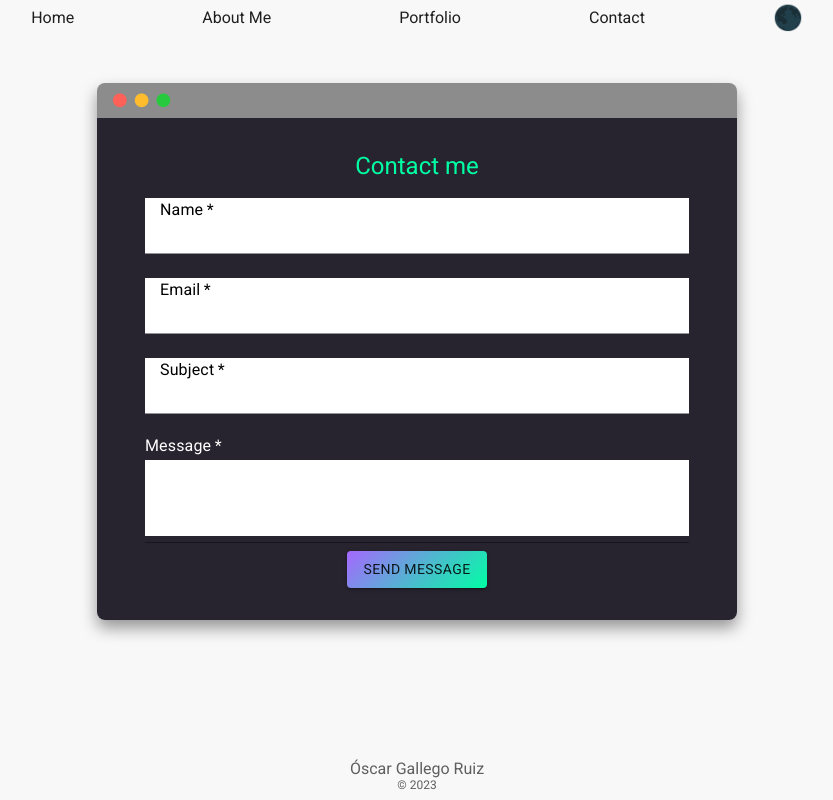
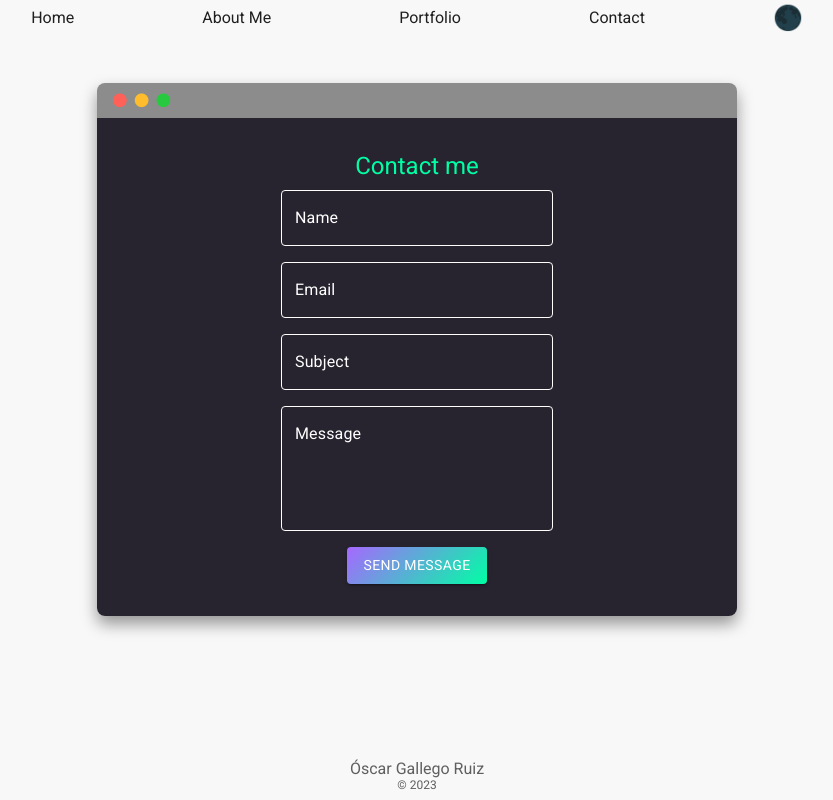
Before and after one commit to garbarok/ReactPortfolioTemplate, a React (Vite) app: page /contact in a window 1280 px wide. Shown: the whole page, without its empty margins (223-1056 px from the left). Built offline with nearby package versions, Linux system fonts and the light colour scheme.

Commit message:
Refactor Contact Form

```diff
--- /dev/null
+++ b/src/components/contact/CommonInputStyles.js
@@ -0,0 +1,31 @@
+const commonInputStyles = {
+  sx: {
+    '& .MuiOutlinedInput-root': {
+      '& fieldset': {
+        borderColor: 'white', // Border color
+      },
+      '&:hover fieldset': {
+        borderColor: 'white', // Border color on hover
+      },
+      '&.Mui-focused fieldset': {
+        borderColor: 'white', // Border color when focused
+      },
+    },
+    '& .MuiInputLabel-root': {
+      color: 'white', // Label color
+      '&.Mui-focused': {
+        color: 'white', // Label color when focused
+      },
+    },
+    '& .MuiInputBase-input': {
+      color: 'white', // Input text color
+    },
+    backgroundColor: 'transparent', // Change as needed
+    fullWidth: true,
+    margin: 'normal',
+    variant: 'outlined',
+    required: true,
+  },
+};
+
+export default commonInputStyles;
--- a/src/components/contact/ContactForm.jsx
+++ b/src/components/contact/ContactForm.jsx
@@ -1,149 +1,79 @@
+import { useState } from 'react';
+import useForm from '../../hooks/useForm';
+import { TextField, Button, Snackbar, Typography, Stack } from '@mui/material';
 import styles from "./ContactForm.module.scss";
-import {
-  Snackbar,
-  Typography,
-  TextField,
-  Button,
-  withStyles,
-} from "@material-ui/core";
-import * as React from "react";
-import { useState } from "react";
+import commonInputStyles from './CommonInputStyles';
 
-const CustomOutlinedInput = withStyles(() => ({
-  root: {
-    "& .MuiOutlinedInput-root": {
-      "& fieldset": {
-        borderColor: "black",
-      },
-      "&:hover fieldset": {
-        borderColor: "black",
-      },
-      "&.Mui-focused fieldset": {
-        borderColor: "black",
-      },
-    },
-    "& .MuiInputLabel-root": {
-      color: "black",
-      "&.Mui-focused": {
-        color: "black",
-      },
-      transform: "translate(15px, 4px) scale(1)", // Adjust these values
-    },
-    "& .MuiInputLabel-filled": {
-      transform: "translate(15px, 4px) scale(1)", // Adjust these values
-    },
-    "& .MuiInputBase-inputMultiline": {
-      backgroundColor: "white",
-    },
-  },
-}))(TextField);
-
-const MessageInput = withStyles(() => ({
-  root: {
-    "& .MuiInputLabel-root": {
-      color: "white",
-      placeholder: "black",
-      "&.Mui-focused": {
-        color: "white",
-      },
-      transform: "translate(0, 0) scale(1)",
-    },
-    "& .MuiInputBase-inputMultiline": {
-      backgroundColor: "white",
-    },
-  },
-}))(TextField);
-
-const commonInputStyles = {
-  fullWidth: true,
-  margin: "normal",
-  variant: "filled",
-  required: true,
-  inputProps: { style: { backgroundColor: "white" } },
-};
 
 export default function ContactForm() {
+  const initialForm = { name: '', email: '', subject: '', message: '' };
   const [snackbarOpen, setSnackbarOpen] = useState(false);
-  const [snackbarMessage, setSnackbarMessage] = useState("");
+  const [snackbarMessage, setSnackbarMessage] = useState('');
+  const { formState, handleChange, handleSubmit, resetForm } = useForm(initialForm, setSnackbarMessage, setSnackbarOpen);
 
   const handleCloseSnackbar = () => {
     setSnackbarOpen(false);
   };
-  const handleSubmit = async (event) => {
-    event.preventDefault();
-    try {
-      const formData = new FormData(event.target);
-      const name = formData.get("name");
-      const email = formData.get("email");
-      const subject = formData.get("subject");
-      const message = `Subject: ${subject}\n${formData.get("message")}`;
-
-      const response = await fetch(
-        `${import.meta.env.VITE_EMAIL_SERVICE_URL}/send-email`,
-        {
-          method: "POST",
-          headers: { "Content-Type": "application/json" },
-          body: JSON.stringify({ name, email, subject, message }),
-        },
-      );
-
-      if (response.ok) {
-        setSnackbarMessage("Email sent successfully");
-      } else {
-        setSnackbarMessage("Error: " + response.statusText);
-      }
-    } catch (error) {
-      console.error("Error:", error);
-      setSnackbarMessage("An error occurred. Please try again later.");
-    }
-    setSnackbarOpen(true);
-  };
 
   return (
     <div className={styles.form}>
-      <Typography variant="h5" className={styles.heading}>
+      <Typography variant="h5" className={styles.heading} gutterBottom>
         Contact me
       </Typography>
-      <form onSubmit={handleSubmit}>
-        <CustomOutlinedInput
+      <form onSubmit={handleSubmit} style={{ width: '50%' }}>
+        <Stack direction="column" spacing={2}>
+          <TextField
             {...commonInputStyles}
-          type="text"
             label="Name"
             name="name"
             placeholder="Enter your name"
-          aria-label="Your Name"
+            aria-describedby='Enter your name'
+            onChange={handleChange}
+            value={formState.name}
           />
-        <CustomOutlinedInput
+          <TextField
             {...commonInputStyles}
-          type="text"
             label="Email"
             name="email"
+            type='email'
             placeholder="Enter your email"
-          aria-label="Your Email"
+            aria-describedby='Enter your email'
+            onChange={handleChange}
+            value={formState.email}
           />
-        <CustomOutlinedInput
+          <TextField
             {...commonInputStyles}
-          type="text"
             label="Subject"
             name="subject"
             placeholder="Enter the subject"
-          aria-label="Enter the Subject"
+            aria-describedby='Enter your subject'
+            onChange={handleChange}
+            value={formState.subject}
           />
-        <MessageInput
-          fullWidth
-          margin="normal"
-          type="text"
+          <TextField
+            {...commonInputStyles}
+            label="Message"
             name="message"
-          label="Message"
-          required
+            placeholder="Enter your message"
+            aria-describedby='Enter your message'
+            onChange={handleChange}
+            value={formState.message}
+            multiline
             minRows={4}
-          multiline
-          placeholder="Enter your message"
-          aria-label="Enter your message"
           />
-        <Button type="submit" variant="contained" className={styles.button}>
+          <Button
+            type="submit"
+            variant="contained"
+            className={styles.button}
+            onClick={resetForm}
+            sx={{
+              mt: 2,
+              alignSelf: 'center'
+            }}
+          >
             Send message
           </Button>
+        </Stack>
       </form>
       <Snackbar
         open={snackbarOpen}
--- /dev/null
+++ b/src/components/contact/ValidateForm.js
@@ -0,0 +1,8 @@
+export default function validateForm (formState) {
+    const newErrors = {};
+    if (!formState.name.trim()) newErrors.name = 'Name is required.';
+    if (!formState.email.trim()) newErrors.email = 'Email is required.';
+    if (!formState.subject.trim()) newErrors.subject = 'Subject is required.';
+    if (!formState.message.trim()) newErrors.message = 'Message is required.';
+    return newErrors;
+}
--- /dev/null
+++ b/src/hooks/useForm.jsx
@@ -0,0 +1,70 @@
+import { useState } from "react";
+import validateForm from "../components/contact/ValidateForm";
+
+
+
+export default function useForm(initialForm = {}, setSnackbarMessage, setSnackbarOpen) {
+
+  const [formState, setFormState] = useState(initialForm)
+  const [errors, setErrors] = useState({});
+
+  console.log(formState)
+  validateForm(formState)
+
+  const handleChange = (event) => {
+    const { name, value } = event.target;
+    setFormState({
+      ...formState,
+      [name]: value
+    });
+  };
+
+  const handleSubmit = async (event) => {
+    event.preventDefault();
+    const newErrors = validateForm(formState);
+    if (Object.keys(newErrors).length > 0) {
+      const errorMessages = Object.values(newErrors).join("\n");
+      setSnackbarMessage(errorMessages);
+      setSnackbarOpen(true);
+      setErrors(newErrors);
+      return;
+    }
+    try {
+      const formData = new FormData(event.target);
+      const name = formData.get("name");
+      const email = formData.get("email");
+      const subject = formData.get("subject");
+      const message = `Subject: ${subject}\n${formData.get("message")}`;
+
+      const response = await fetch(
+        `${import.meta.env.VITE_EMAIL_SERVICE_URL}/send-email`,
+        {
+          method: "POST",
+          headers: { "Content-Type": "application/json" },
+          body: JSON.stringify({ name, email, subject, message }),
+        },
+      );
+
+      if (response.ok) {
+        setSnackbarMessage("Email sent successfully");
+      } else {
+        setSnackbarMessage("Error: " + response.statusText);
+      }
+      setErrors({});
+    } catch (error) {
+      setSnackbarMessage("An error occurred. Please try again later.");
+      setSnackbarOpen(true);
+    }
+  };
+
+  const resetForm = () => {
+    setFormState(initialForm)
+  }
+  return {
+    errors,
+    formState,
+    handleChange,
+    resetForm,
+    handleSubmit
+  }
+}
```
Also changed, not shown: package.json (+7 -9 lines), src/utils/misc.jsx (added, +30 -0 lines), 2 other files (tests, documents, lock files or other folders). Lines whose indentation alone changed are shown as unchanged.
